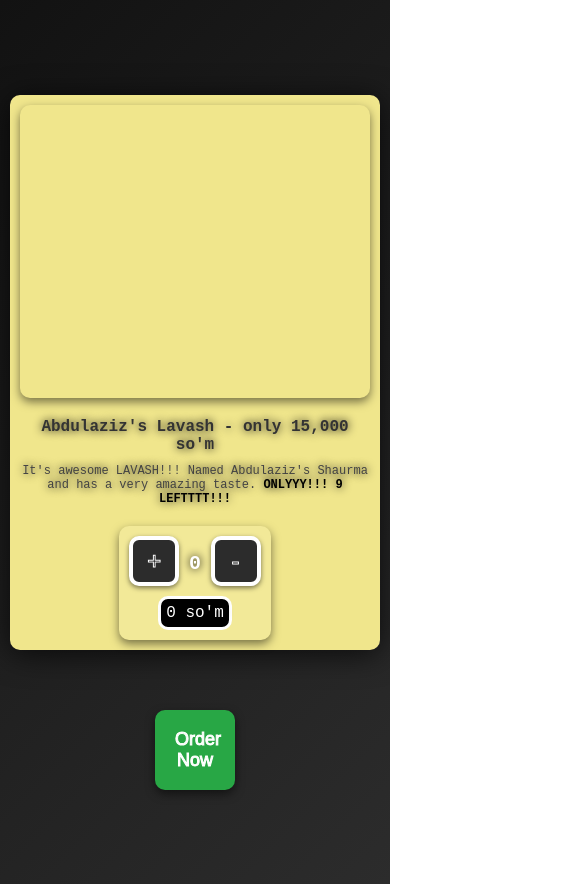
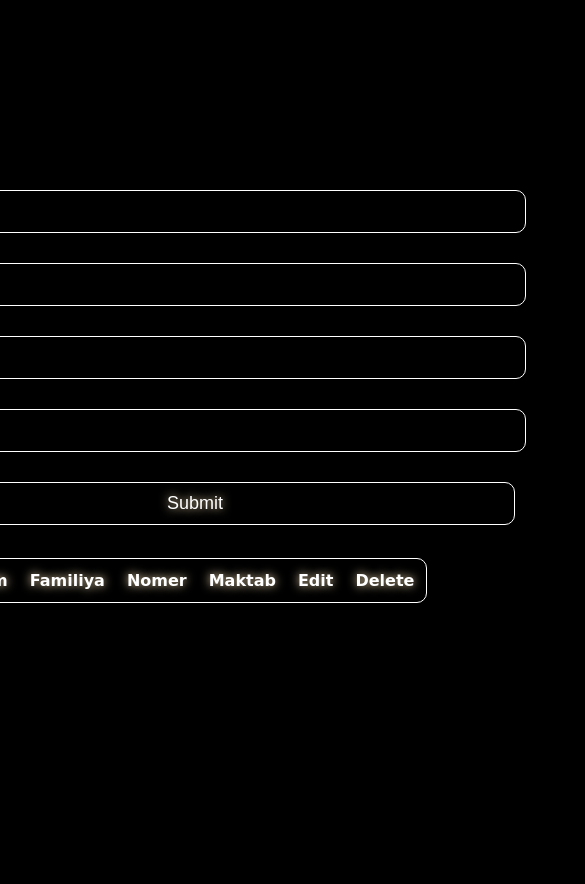
Before and after one commit to Ilyosbek0088/me, a plain HTML site: page index.html in a window 390 px wide. Shown: the whole page, 585 px wide, since content can reach past the window. After the commit the page ends 860 px from the top, so only its background shows below. Drawn offline with Linux system fonts and the light colour scheme.

Commit message:
Update index.html

```diff
--- a/index.html
+++ b/index.html
@@ -3,229 +3,149 @@
 <head>
     <meta charset="UTF-8">
     <meta name="viewport" content="width=device-width, initial-scale=1.0">
-    <title>Coconut</title>
     <link rel="stylesheet" href="style.css">
+    <title>Document</title>
+</head>
+<body>
+
 <style>
     body {
     display: flex;
     align-items: center;
     justify-content: center;
-            flex-direction: row; /* Center vertically */
-            gap: 80px;
     height: 100vh;
-            background: linear-gradient(135deg, #121212, #2c2c2c); /* Gradient background */
+    overflow: hidden;
+    background-color: black;
     color: white;
-            font-family: 'Courier New', Courier, monospace;
-            text-shadow: 0 0 10px black;
-            padding: 20px; /* Padding for overall content */
-            margin: 0; /* Remove default margin */
-            overflow: hidden;
+    flex-direction: column;
+    gap: 100px;
 }
 
-        #item {
-            width: 100%; /* Full width for smaller screens */
-            max-width: 430px; /* Limit max width */
-            height: 630px;
-            background-color: #f0e68c; /* Softer background color */
+table {
     border-radius: 10px;
-            display: flex;
-            flex-direction: column;
-            align-items: center;
-            padding: 20px;
-            box-shadow: 0 4px 30px rgba(0, 0, 0, 0.7); /* Deeper shadow */
-            transition: transform 0.3s; /* Smooth hover effect */
+    font-family: cursive;
+    font-weight: 600;
+    border: 1px solid white;
+    text-shadow: 0px 0px 10px wheat;
+
 }
 
-        #item:hover {
-            transform: translateY(-20px); /* Lift effect on hover */
+tr {
+    border: 1px solid white;
 }
 
-        #img {
-            background: no-repeat url(https://avatars.mds.yandex.net/get-altay/9954022/2a00000189065fc0c39f79a9dcdc865d90e5/XXL_height);
-            background-size: cover;
-            width: 100%;
-            height: 293px;
-            border-radius: 10px;
-            margin-bottom: 20px;
-            box-shadow: 0 4px 10px rgba(0, 0, 0, 0.5); /* Image shadow */
+td {
+    border: 1px solid white;
 }
 
-        #title {
-            color: #333;
-            font-size: 21px;
-            font-weight: bold;
-            margin-bottom: 10px;
-            text-align: center; /* Center title */
+div {
+    display: flex;
+    gap: 20px;
+    flex-direction: column;
 }
 
-        #des {
-            text-align: center;
-            font-size: 16px;
-            color: #444;
-            margin-bottom: 20px; /* Space below description */
+button, input {
+    background-color: black;
+    color: white;
+    border: 1px solid white;
+    border-radius: 10px;
+    padding: 10px;
+    font-size: 18px;
+    width: 80%;
+    transition: 0.4s;
+    text-shadow: 0px 0px 10px wheat;
 }
 
-        #box {
+button {
+    cursor: pointer;
+}
+
+button:hover, input:focus {
+    outline: none;
+    border: 1px solid wheat;
+    transform: scale(1.05);
+}
+
+form {
+    width: 800px;
+    height: 200px;
     display: flex;
     align-items: center;
     justify-content: center;
+    gap: 30px;
     flex-direction: column;
-            gap: 10px; /* Space between buttons and count */
-            background-color: rgba(255, 255, 255, 0.1); /* Semi-transparent background */
-            padding: 10px;
-            border-radius: 10px;
-            box-shadow: 0 4px 10px rgba(0, 0, 0, 0.5); /* Shadow for the box */
+}
+.edit
+{
+    display: flex;
+    align-items: center;
+    justify-content: center;
 }
 
-        button {
-            background-color: #2c2c2c;
-            border: solid 4px white;
-            width: 60px; /* Smaller button size */
-            height: 60px;
-            -webkit-text-stroke: 1px white;
-            transition: 0.3s;
-            border-radius: 10px;
-            font-size: 30px; /* Adjusted for readability */
-            cursor: pointer;
-            box-shadow: 0 2px 5px rgba(0, 0, 0, 0.5); /* Button shadow */
-        }
-
-        button:hover {
-            transform: scale(1.1);
-            background-color: white;
-            box-shadow: 0 0 10px white;
-            -webkit-text-stroke: 2px black;
-            color: black;
-        }
-
-        #thing {
-            font-size: 24px; /* Larger font for the count */
-            color: white; /* White text for visibility */
-        }
-
-        #div {
-            font-size: 20px; /* Adjusted font size */
-            color: white; /* White text for visibility */
-            border: 3px solid white;
-            border-radius: 10px;
-            padding: 5px;
-            background-color: black;
-        }
-
-        .order-button {
-            margin-top: 20px; /* Space above the order button */
-            background-color: #28a745; /* Green color for order button */
-            border: none;
-            border-radius: 10px;
-            color: white;
-            width: 100px;
-            height: 100px;
-            font-size: 24px; /* Adjusted font size */
-            cursor: pointer;
-            box-shadow: 0 4px 10px rgba(0, 0, 0, 0.5); /* Shadow for order button */
-            transition: 0.3s;
-        }
-
-        .order-button:hover {
-            background-color: #218838; /* Darker green on hover */
-        }
-
-        /* Media Queries for Responsive Design */
-        @media screen and (max-width: 768px) {
-            body {
-                flex-direction: column; /* Stack elements vertically */
-                gap: 40px; /* Reduce gap */
-            }
-
-            #item {
-                height: auto; /* Allow height to be flexible */
-                padding: 10px; /* Reduce padding */
-            }
-
-            #title {
-                font-size: 18px; /* Smaller font size for title */
-            }
-
-            #des {
-                font-size: 14px; /* Smaller font for description */
-            }
-
-            #thing {
-                font-size: 20px; /* Smaller font for count */
-            }
-
-            #div {
-                font-size: 16px; /* Smaller font size */
-            }
-
-            button {
-                width: 50px; /* Smaller button size for mobile */
-                height: 50px;
-                font-size: 24px; /* Adjusted for readability */
-            }
-
-            .order-button {
-                font-size: 20px; /* Smaller order button */
-                padding: 10px 20px; /* Adjusted padding */
-            }
-        }
-
-        @media screen and (max-width: 480px) {
-            #title {
-                font-size: 16px; /* Further decrease font size for very small screens */
-            }
-
-            #des {
-                font-size: 12px; /* Smaller font for description */
-            }
-
-            .order-button {
-                width: 80px; /* Smaller order button */
-                height: 80px; /* Smaller height */
-                font-size: 18px; /* Adjusted font size */
-            }
+.delete
+{
+    display: flex;
+    align-items: center;
+    justify-content: center;
 }
 </style>
-</head>
-<body>
-    <div id="item">
-        <div id="img"></div>
-        <div id="title">Abdulaziz's Lavash - only 15,000 so'm</div>
-        <div id="des">It's awesome LAVASH!!! Named Abdulaziz's Shaurma and has a very amazing taste.
-            <b style="color:black;">ONLYYY!!! 9 LEFTTTT!!!</b>
+    <form id="myForm">
+        <input id="inp1" placeholder="Name" type="text" required>
+        <input id="inp2" placeholder="Surname" type="text" required>
+        <input id="inp3" placeholder="Phone" type="text" required>
+        <input id="inp4" placeholder="School №" type="text" required>
+        <button type="submit">Submit</button>
+    </form>
+
+    <div>
+        <table cellpadding="10px">
+            <thead>
+                <tr>
+                    <th>Ism</th>
+                    <th>Familiya</th>
+                    <th>Nomer</th>
+                    <th>Maktab</th>
+                    <th>Edit</th>
+                    <th>Delete</th>
+                </tr>
+            </thead>
+            <tbody id="tb">
+            </tbody>
+        </table>
     </div>
-        <div id="box">
-            <div id="mini">
-                <button onclick="Plus()">+</button>
-                <b id="thing">0</b>
-                <button onclick="Minus()">-</button>
-            </div>
-            <div id="div">0 so'm</div>
-        </div>
-    </div>
-    <button class="order-button">Order Now</button>
 
-    <script>
-        let i = 0;
-        function Plus() {
-            if (i < 9) {
-                i++;
-                document.getElementById('thing').innerHTML = i;
-                document.getElementById('div').innerHTML = i * 15000 + " so'm";
-            } else {
-                document.getElementById('div').innerHTML = "There's only 9 left";
-                document.getElementById('div').style.color = 'red';
-            }
-        }
+    <script src="script.js">
+      document.getElementById('myForm').addEventListener('submit', function(e) {
+    e.preventDefault();
+    let inp1 = document.getElementById('inp1').value;
+    let inp2 = document.getElementById('inp2').value;
+    let inp3 = document.getElementById('inp3').value;
+    let inp4 = document.getElementById('inp4').value;
+    let newRow = document.createElement('tr');
+    newRow.innerHTML = `
+        <td>${inp1}</td>
+        <td>${inp2}</td>
+        <td>${inp3}</td>
+        <td>${inp4}</td>
+        <td><button class='edit'>Edit</button></td>
+        <td><button class='delete'>Delete</button></td>
+    `;
 
-        function Minus() {
-            if (i > 0) {
-                i--;
-                document.getElementById('thing').innerHTML = i;
-                document.getElementById('div').innerHTML = i * 15000 + " so'm";
-                document.getElementById('div').style.color = 'white';
-            }
-        }
+    document.getElementById('tb').appendChild(newRow);
+    document.getElementById('myForm').reset();
+
+    newRow.querySelector('.delete').addEventListener('click', function() {
+        newRow.remove();
+    });
+
+    newRow.querySelector('.edit').addEventListener('click', function() {
+        document.getElementById('inp1').value = inp1;
+        document.getElementById('inp2').value = inp2;
+        document.getElementById('inp3').value = inp3;
+        document.getElementById('inp4').value = inp4;
+        newRow.remove();
+    });
+});
     </script>
 </body>
 </html>
```
Lines whose indentation alone changed are shown as unchanged.
